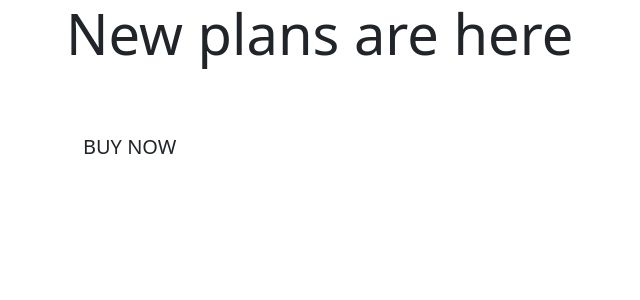
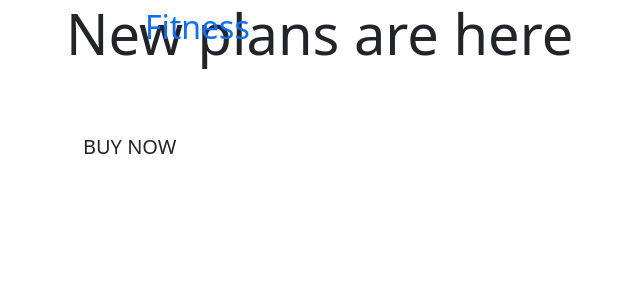
Before and after one commit to alex-1134/fitness-store, a Django app: page / in a window 1280 px wide. Shown: the top 300 px of the page, without its empty margins (16-656 px from the left). Run offline with Django 3.2, Linux system fonts and the light colour scheme.

Commit message:
Style logo

```diff
--- a/home/templates/home/index.html
+++ b/home/templates/home/index.html
@@ -26,6 +26,3 @@
     </div>
 
 {% endblock %}
-
-
-ergawrgwrg
--- a/templates/base.html
+++ b/templates/base.html
@@ -33,7 +33,17 @@
     <title>Hello, Fitness! {% block extra_title %}{% endblock %}</title>
   </head>
   <body>
-    <header class="container-fluid fixed-top"></header>
+    <header class="container-fluid fixed-top">
+        <div class="row">
+            <div class="col-12 col-lg-4 my-auto py-1 py-lg-0 text-center text-lg-left">
+                <a href="{% url 'home' %}" class="nav-link main-logo-link">
+                    <h2 class="logo-font text-black my-0">Fitness</h2> <!-- START HERE AGAIN, Homepage and Top Header Part 1 5:34-->
+                </a>
+            </div>
+            <div class="col-12 col-lg-4 my-auto py-1 py-lg-0"></div>
+            <div class="col-12 col-lg-4 my-auto py-1 py-lg-0"></div>
+        </div>
+    </header>
 
     {% if messages %}
     <div class="message-container"></div>
```
